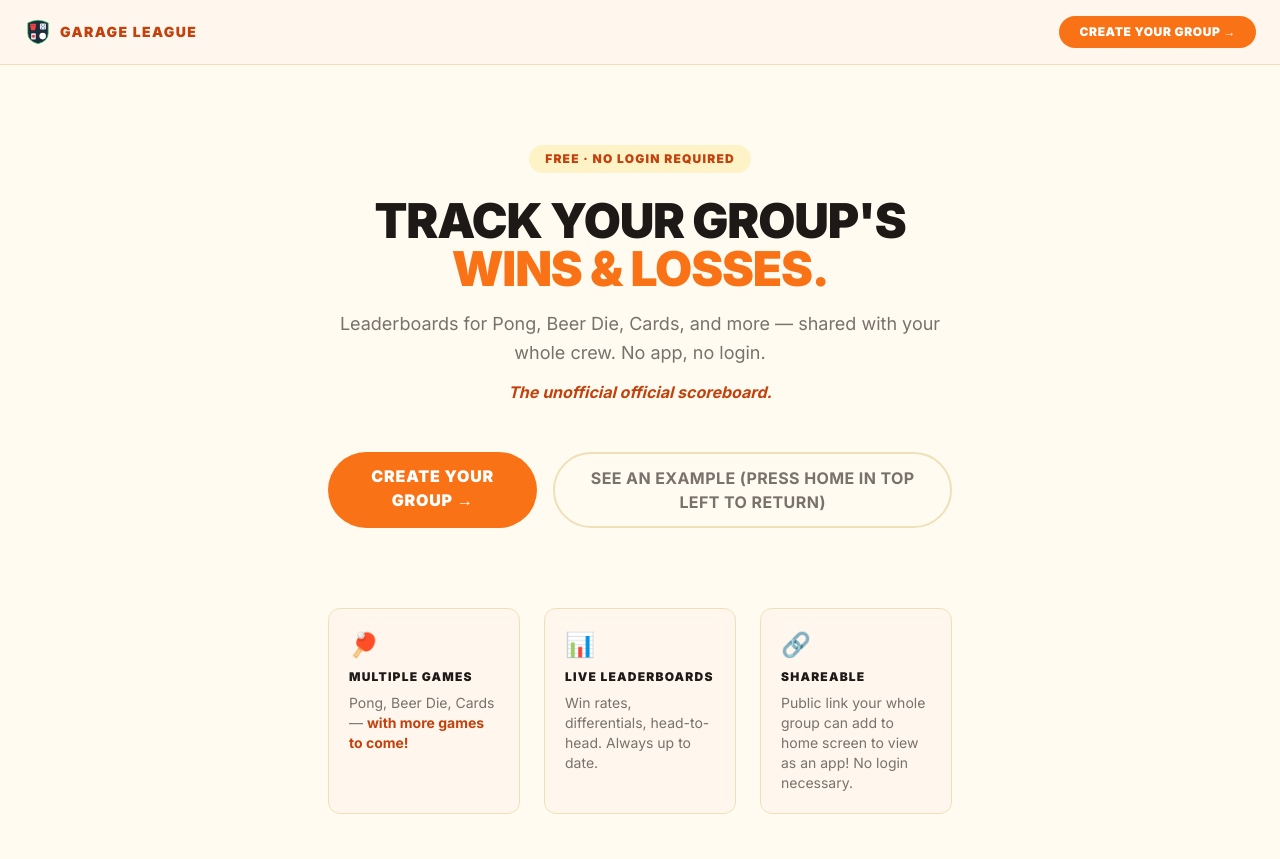
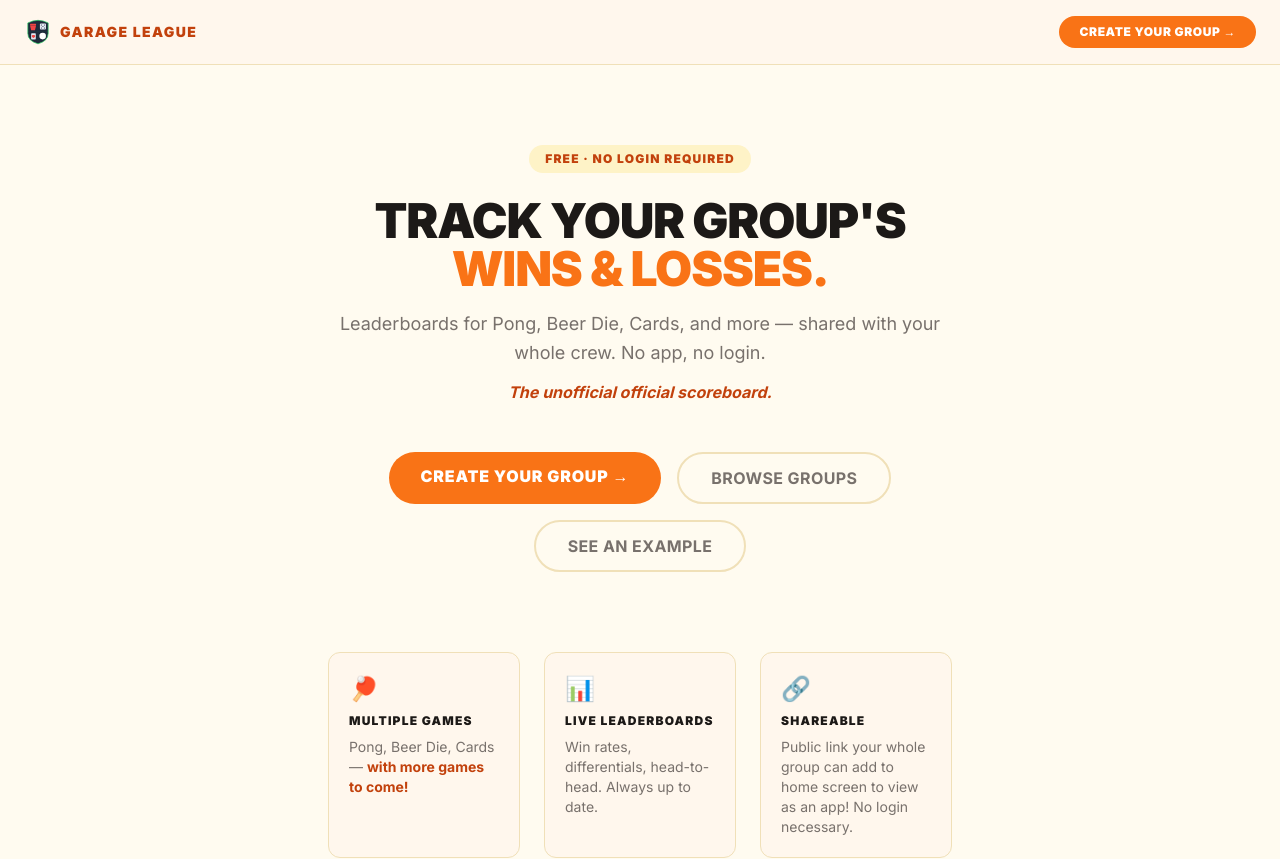
Before and after one commit to gileshayhurst/summer-games, a Next.js app: page / in a window 1280 px wide. Shown: the top 859 px of the page. Built offline with nearby package versions, Linux system fonts and the light colour scheme; no server answers.

Commit message:
feat: add Browse Groups link to landing page

```diff
--- a/app/page.tsx
+++ b/app/page.tsx
@@ -29,14 +29,18 @@ export default function LandingPage() {
         <p className="text-base font-bold italic text-brand mb-12">
           The unofficial official scoreboard.
         </p>
-        <div className="flex gap-4 justify-center mb-20">
+        <div className="flex gap-4 justify-center flex-wrap mb-20">
           <Link href="/create"
             className="bg-win text-white font-black px-8 py-3 rounded-full hover:bg-orange-400 transition-colors text-base tracking-wider uppercase">
             Create Your Group →
           </Link>
+          <Link href="/discover"
+            className="text-muted font-bold px-8 py-3 rounded-full border-2 border-warm hover:bg-card transition-colors text-base tracking-wide uppercase">
+            Browse Groups
+          </Link>
           <Link href="/g/example"
             className="text-muted font-bold px-8 py-3 rounded-full border-2 border-warm hover:bg-card transition-colors text-base tracking-wide uppercase">
-            See an Example (press home in top left to return)
+            See an Example
           </Link>
         </div>
         <div className="relative">
```
